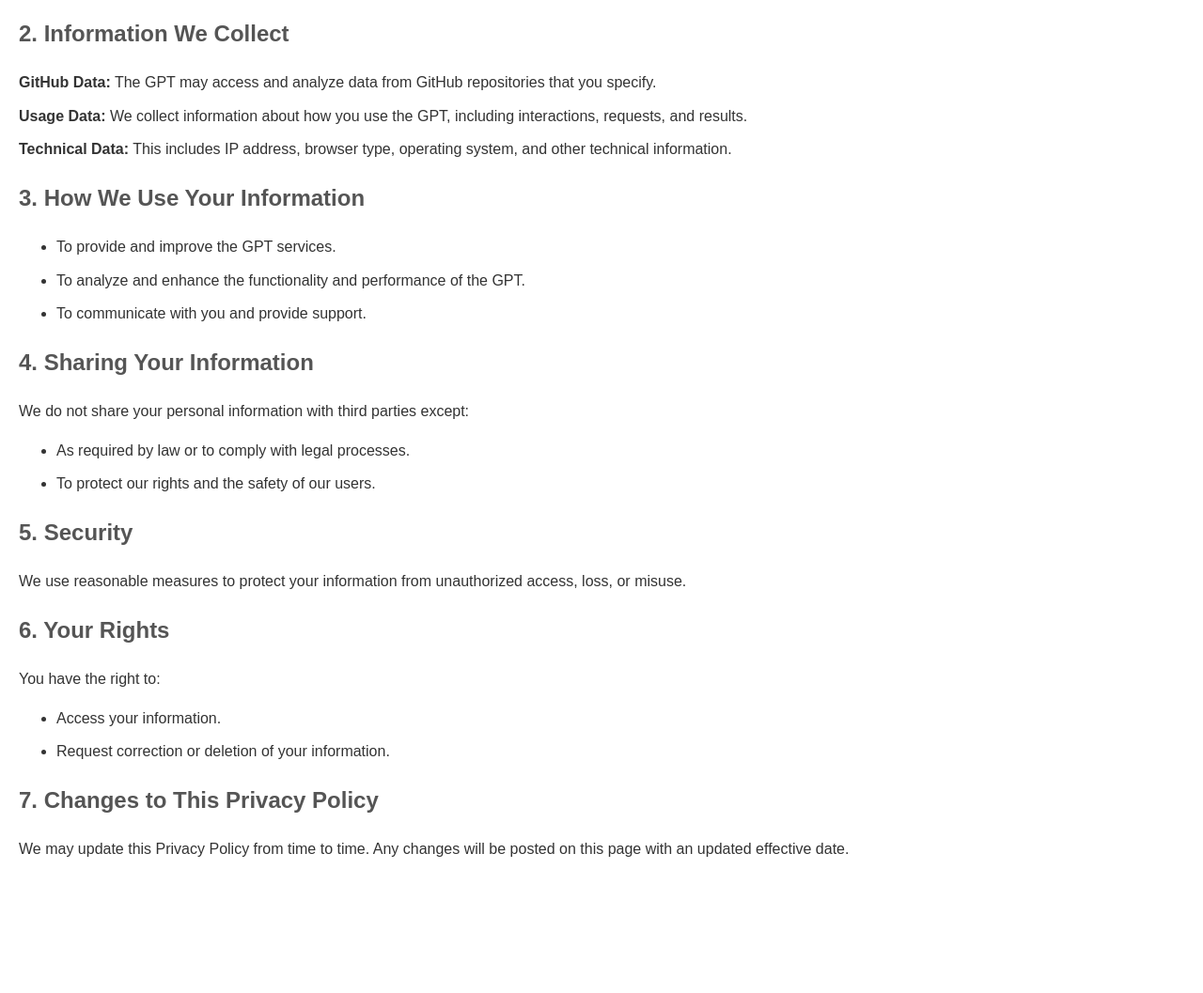
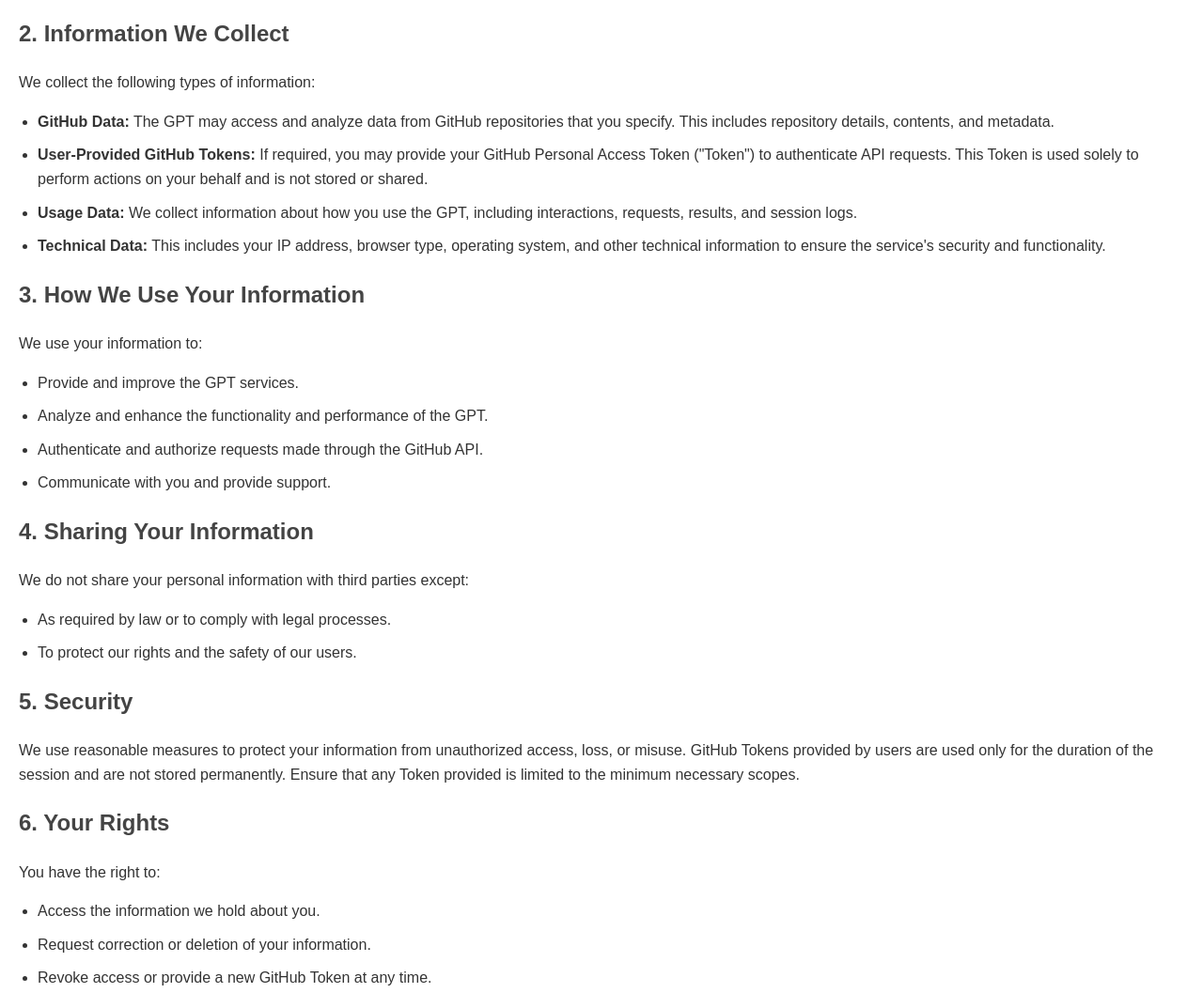
Before and after one commit to Mcnsgit/privacy-policy, a plain HTML site: page index.html in a window 1280 px wide. Shown: the part 252-1309 px from the top of the page at 94% size. Before the commit the page ends 1189 px from the top, so only its background shows below. Drawn offline with Linux system fonts and the light colour scheme.

Commit message:
Update index.html

```diff
--- a/index.html
+++ b/index.html
@@ -11,14 +11,14 @@
             margin: 20px;
             color: #333;
         }
-        h1 {
+        h1, h2 {
             color: #444;
-        }
-        h2 {
-            color: #555;
         }
         p, li {
             margin: 10px 0;
+        }
+        ul {
+            padding-left: 20px;
         }
     </style>
 </head>
@@ -30,15 +30,21 @@
     <p>Your privacy is important to us. This Privacy Policy explains how the GitHub Repository Analyzer GPT ("the GPT") collects, uses, and shares your personal information when you use our services.</p>
 
     <h2>2. Information We Collect</h2>
-    <p><strong>GitHub Data:</strong> The GPT may access and analyze data from GitHub repositories that you specify.</p>
-    <p><strong>Usage Data:</strong> We collect information about how you use the GPT, including interactions, requests, and results.</p>
-    <p><strong>Technical Data:</strong> This includes IP address, browser type, operating system, and other technical information.</p>
+    <p>We collect the following types of information:</p>
+    <ul>
+        <li><strong>GitHub Data:</strong> The GPT may access and analyze data from GitHub repositories that you specify. This includes repository details, contents, and metadata.</li>
+        <li><strong>User-Provided GitHub Tokens:</strong> If required, you may provide your GitHub Personal Access Token ("Token") to authenticate API requests. This Token is used solely to perform actions on your behalf and is not stored or shared.</li>
+        <li><strong>Usage Data:</strong> We collect information about how you use the GPT, including interactions, requests, results, and session logs.</li>
+        <li><strong>Technical Data:</strong> This includes your IP address, browser type, operating system, and other technical information to ensure the service's security and functionality.</li>
+    </ul>
 
     <h2>3. How We Use Your Information</h2>
+    <p>We use your information to:</p>
     <ul>
-        <li>To provide and improve the GPT services.</li>
-        <li>To analyze and enhance the functionality and performance of the GPT.</li>
-        <li>To communicate with you and provide support.</li>
+        <li>Provide and improve the GPT services.</li>
+        <li>Analyze and enhance the functionality and performance of the GPT.</li>
+        <li>Authenticate and authorize requests made through the GitHub API.</li>
+        <li>Communicate with you and provide support.</li>
     </ul>
 
     <h2>4. Sharing Your Information</h2>
@@ -49,16 +55,20 @@
     </ul>
 
     <h2>5. Security</h2>
-    <p>We use reasonable measures to protect your information from unauthorized access, loss, or misuse.</p>
+    <p>We use reasonable measures to protect your information from unauthorized access, loss, or misuse. GitHub Tokens provided by users are used only for the duration of the session and are not stored permanently. Ensure that any Token provided is limited to the minimum necessary scopes.</p>
 
     <h2>6. Your Rights</h2>
     <p>You have the right to:</p>
     <ul>
-        <li>Access your information.</li>
+        <li>Access the information we hold about you.</li>
         <li>Request correction or deletion of your information.</li>
+        <li>Revoke access or provide a new GitHub Token at any time.</li>
     </ul>
 
     <h2>7. Changes to This Privacy Policy</h2>
     <p>We may update this Privacy Policy from time to time. Any changes will be posted on this page with an updated effective date.</p>
+
+    <h2>8. Contact Us</h2>
+    <p>If you have any questions or concerns about this Privacy Policy, please contact us at <a href="mailto:support@yourdomain.com">support@yourdomain.com</a>.</p>
 </body>
 </html>
```
